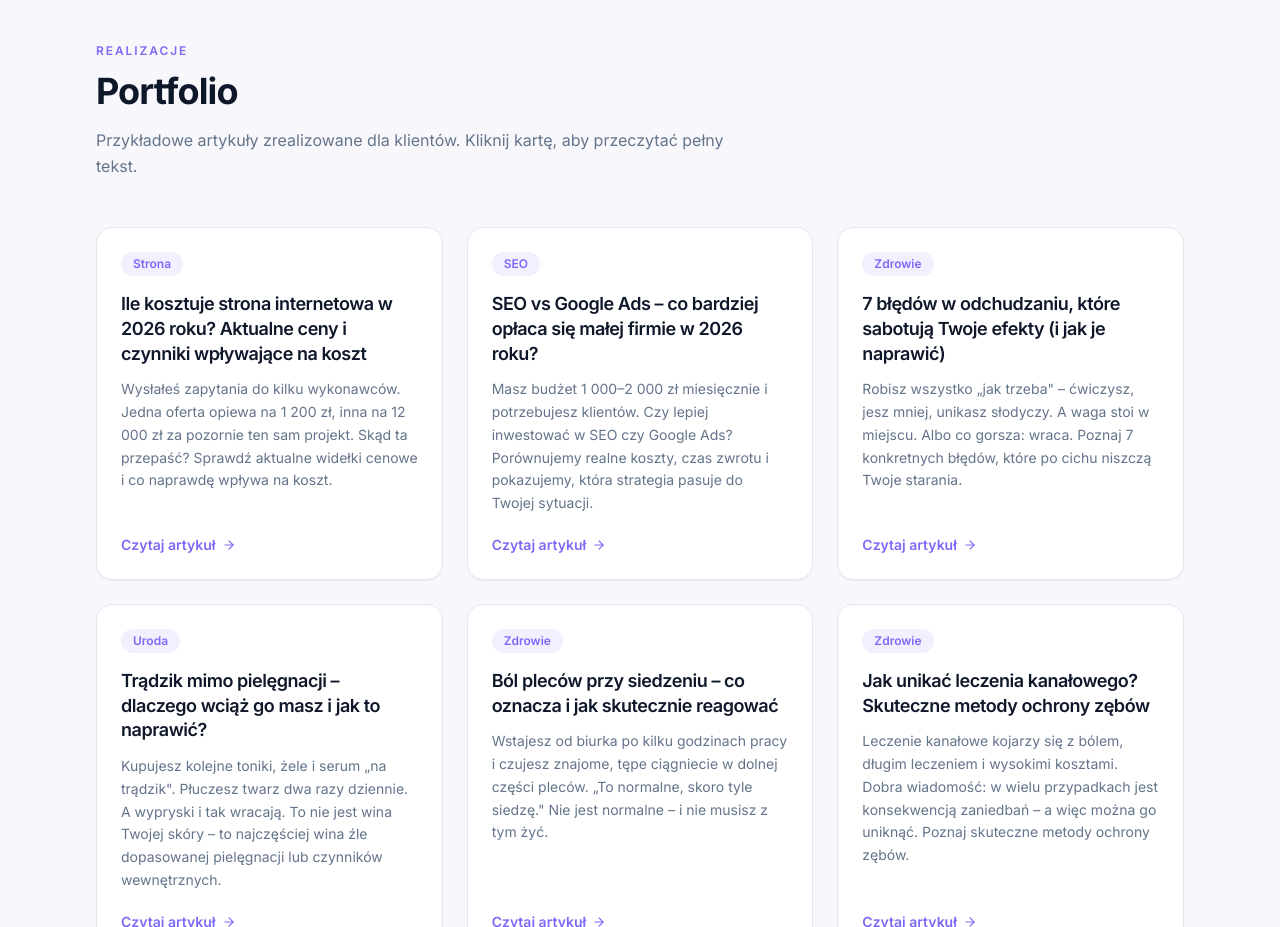
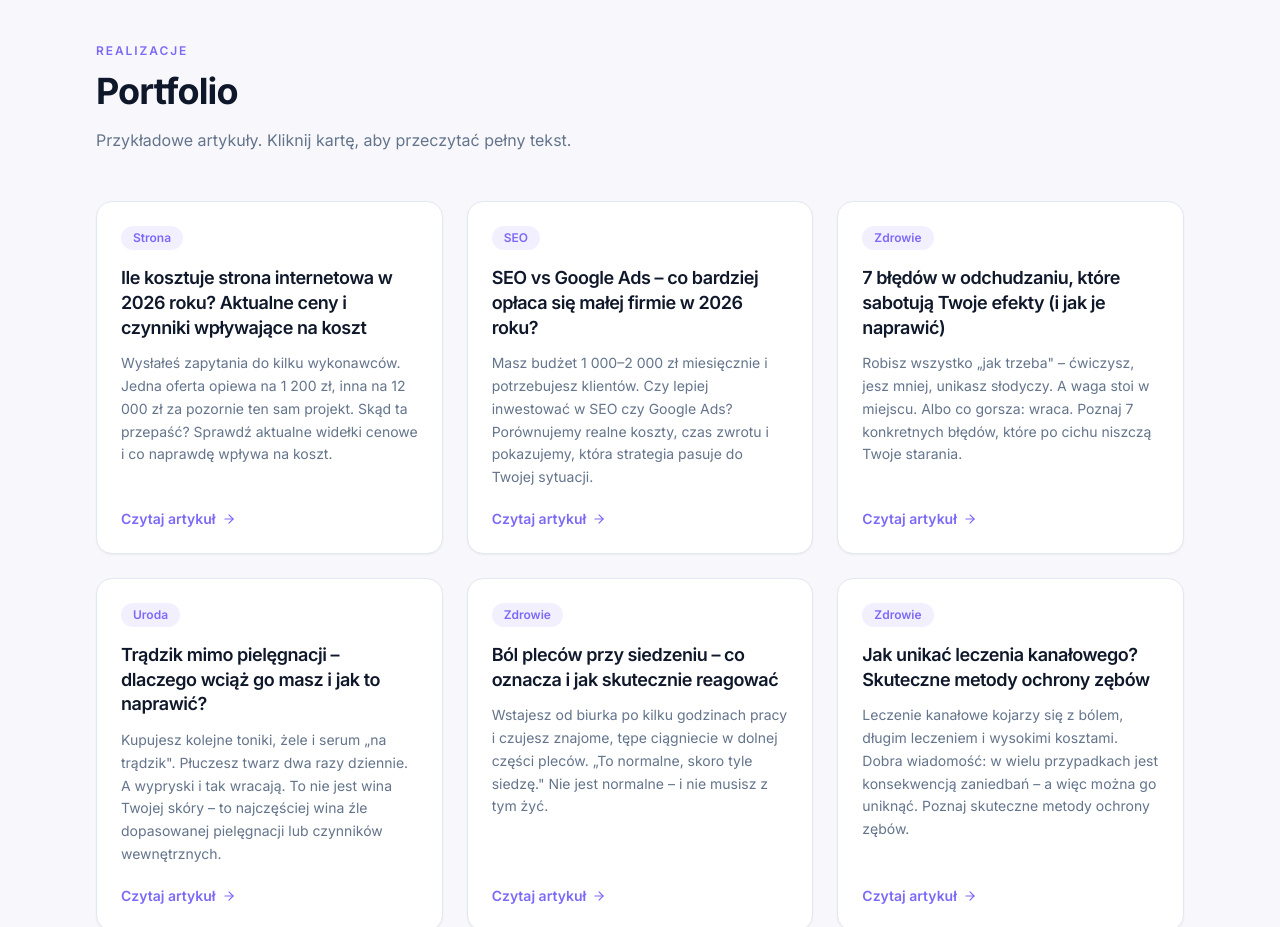
Before and after one commit to DaanixPL/portfolioBlog, a React (Vite) app: page / in a window 1280 px wide. Shown: the part 1620-2547 px from the top of the page. Built offline with nearby package versions, Linux system fonts and the light colour scheme.

Commit message:
Revise portfolio description for clarity
Updated the text in the portfolio section to be more concise.

```diff
--- a/src/components/Portfolio.jsx
+++ b/src/components/Portfolio.jsx
@@ -128,7 +128,7 @@ function Portfolio() {
           Portfolio
         </h2>
         <p className="mt-4 max-w-2xl text-base leading-relaxed text-slate-500">
-          Przykładowe artykuły zrealizowane dla klientów. Kliknij kartę,
+          Przykładowe artykuły. Kliknij kartę,
           aby przeczytać pełny tekst.
         </p>
         <div className="mt-12 grid grid-cols-1 gap-6 sm:grid-cols-2 lg:grid-cols-3">
```
